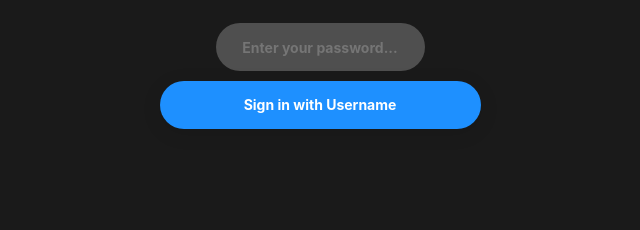
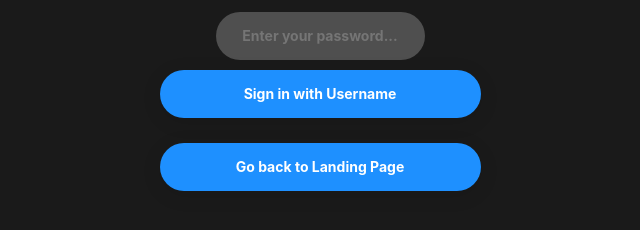
Before and after one commit to ACipherEXE/sweepster, a React (Create React App) app: page / in a window 1280 px wide. Both pictures are taken after a click on the button "Sign in with Username". Shown: the part 506-736 px from the top of the page, without its empty margins (320-960 px from the left). Built offline with nearby package versions, Linux system fonts and the light colour scheme.

Commit message:
Added back button back to login step

```diff
--- a/src/components/UserLogIn.css
+++ b/src/components/UserLogIn.css
@@ -37,7 +37,7 @@
   font-weight: 700;
   line-height: 16px;
   outline: none;
-  margin-bottom: 50px;
+  margin-bottom: 25px;
 }
 .sign-up-button {
   cursor: pointer;
@@ -174,3 +174,22 @@
   text-align: center;
   width: 220px;
 }
+.back-button {
+  cursor: pointer;
+  top: 388px;
+  left: 27px;
+  width: 321px;
+  height: 48px;
+  padding: 0px 8px;
+  border: 0;
+  box-sizing: border-box;
+  border-radius: 37px;
+  box-shadow: 0px 4px 20px rgba(3, 3, 3, 0.1);
+  background-color: #1e90ff;
+  color: #ffffff;
+  font-size: 14px;
+  font-family: "Inter";
+  font-weight: 700;
+  line-height: 16px;
+  outline: none;
+}
--- a/src/components/UserLogIn.js
+++ b/src/components/UserLogIn.js
@@ -165,6 +165,12 @@ function UserLogIn(props) {
           <button className="login-button" onClick={handleLogin}>
             Sign in with Username
           </button>
+          <button className="back-button" onClick={() => {
+              setLoginStep("login");
+            }}
+            >
+              Go back to Landing Page
+          </button>
         </>
       )}
       {loginStep === "sign-up-username" && (
```
